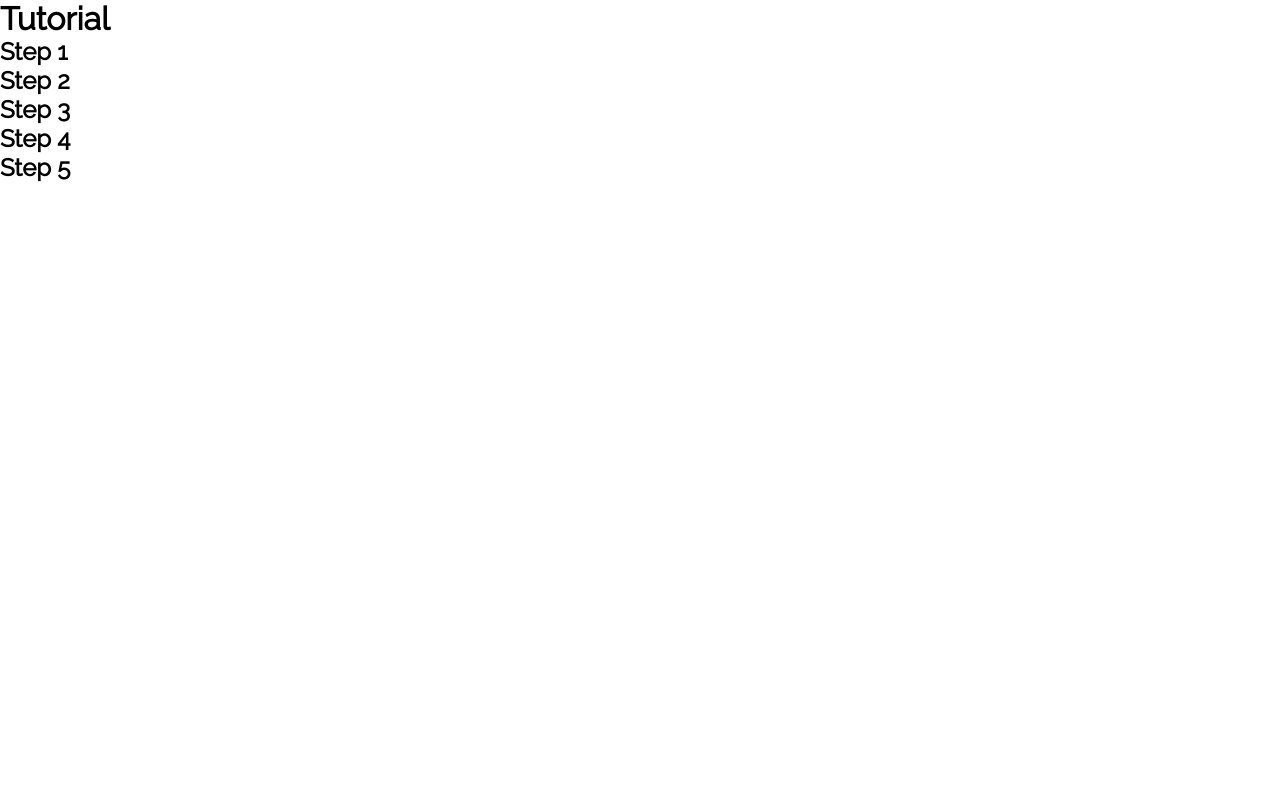
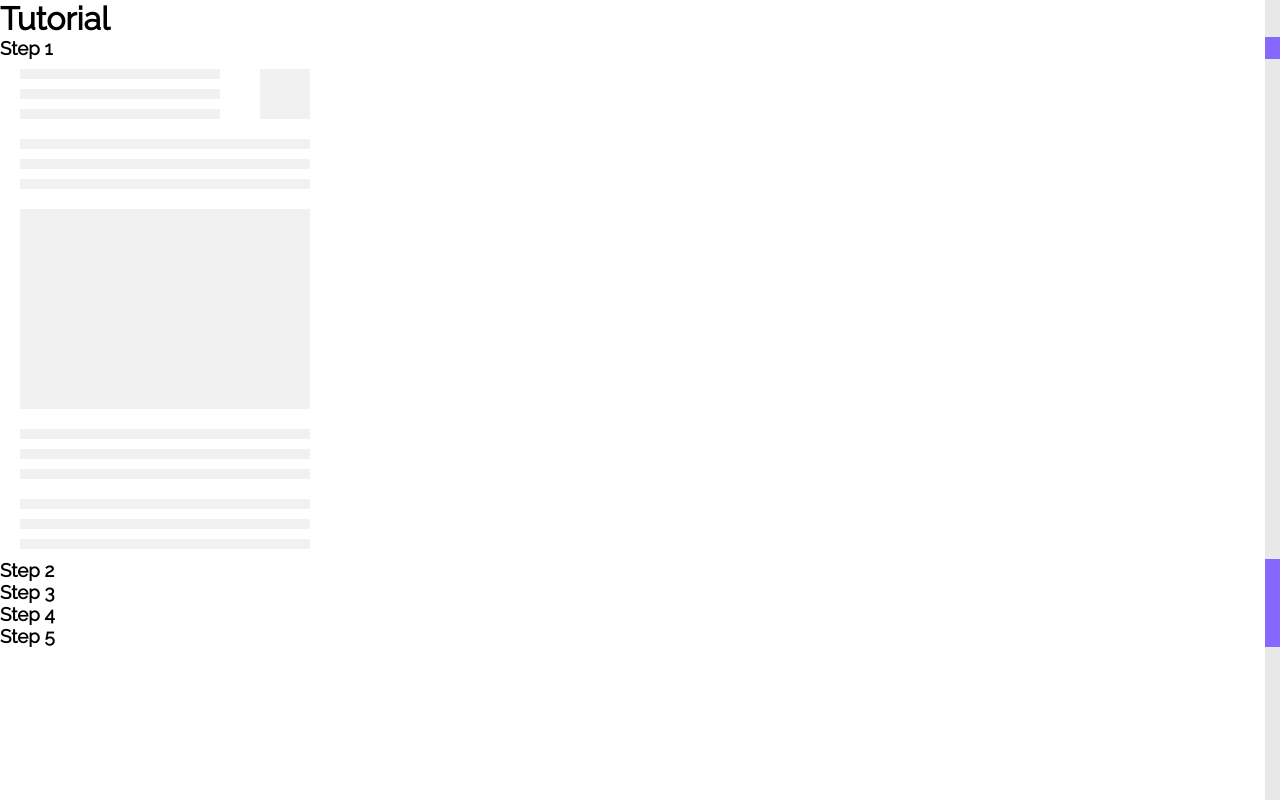
Before and after one commit to pmrt/webmarks, a plain HTML site: page demo/tutorial.html in a window 1280 px wide. Drawn offline with Linux system fonts and the light colour scheme.

Commit message:
adding shapes to tutorial demo

```diff
--- a/demo/tutorial.html
+++ b/demo/tutorial.html
@@ -11,6 +11,47 @@
             font-family: 'Raleway', sans-serif;
             margin: 0;
         }
+
+        .shapes {
+            display: flex;
+        }
+
+        .rect {
+            width: 200px;
+            height: 10px;
+        }
+
+        .rect-x2 {
+            width: 290px;
+            height: 10px;
+        }
+
+        .square {
+            width: 50px;
+            height: 50px;
+        }
+
+        .square-x2 {
+            width: 290px;
+            height: 200px;
+        }
+
+        .rect, .rect-x2, .square , .square-x2 {
+            margin: 10px 20px;
+            background: #f1f1f1;
+        }
+
+        .webmarks {
+            background-color: #e8e8e8;
+        }
+
+        .webmark {
+            height: 1px;
+        }
+
+        .webmarks, .webmark {
+            width: 15px;
+        }
     </style>
     <script src="lib/webmarks.js"></script>
     <script>
@@ -19,7 +60,7 @@
             alwaysVisible: true,
         }
 
-        const steps = document.getElementsByClassName('step');
+        const steps = document.getElementsByClassName('step-title');
         const wm = new Webmarks(steps, opts);
     </script>
 </head>
@@ -27,19 +68,51 @@
     <h1>Tutorial</h1>
     <section>
         <div class="step">
-            <h1>Step 1</h1>
+            <h3 class="step-title">Step 1</h3>
+            <div class="shapes">
+                <div class="rects">
+                    <div class="rect"></div>
+                    <div class="rect"></div>
+                    <div class="rect"></div>
+                </div>
+                <div class="square"></div>
+            </div>
+            <div class="shapes">
+                <div class="rects">
+                    <div class="rect-x2"></div>
+                    <div class="rect-x2"></div>
+                    <div class="rect-x2"></div>
+                </div>
+            </div>
+            <div class="shapes">
+                <div class="square-x2"></div>
+            </div>
+            <div class="shapes">
+                <div class="rects">
+                    <div class="rect-x2"></div>
+                    <div class="rect-x2"></div>
+                    <div class="rect-x2"></div>
+                </div>
+            </div>
+            <div class="shapes">
+                <div class="rects">
+                    <div class="rect-x2"></div>
+                    <div class="rect-x2"></div>
+                    <div class="rect-x2"></div>
+                </div>
+            </div>
         </div>
         <div class="step">
-            <h1>Step 2</h1>
+            <h3 class="step-title">Step 2</h3>
         </div>
         <div class="step">
-            <h1>Step 3</h1>
+            <h3 class="step-title">Step 3</h3>
         </div>
         <div class="step">
-            <h1>Step 4</h1>
+            <h3 class="step-title">Step 4</h3>
         </div>
         <div class="step">
-            <h1>Step 5</h1>
+            <h3 class="step-title">Step 5</h3>
         </div>
     </section>
 </body>
```
